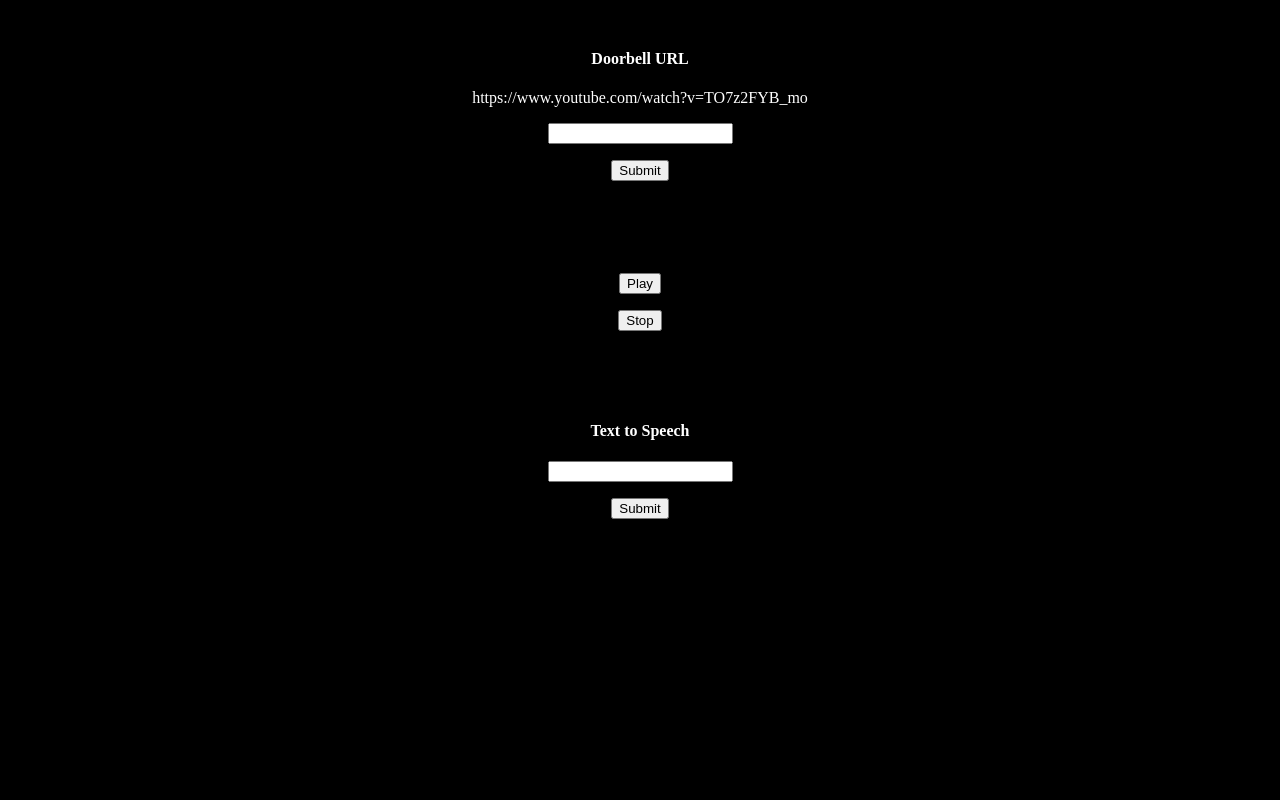
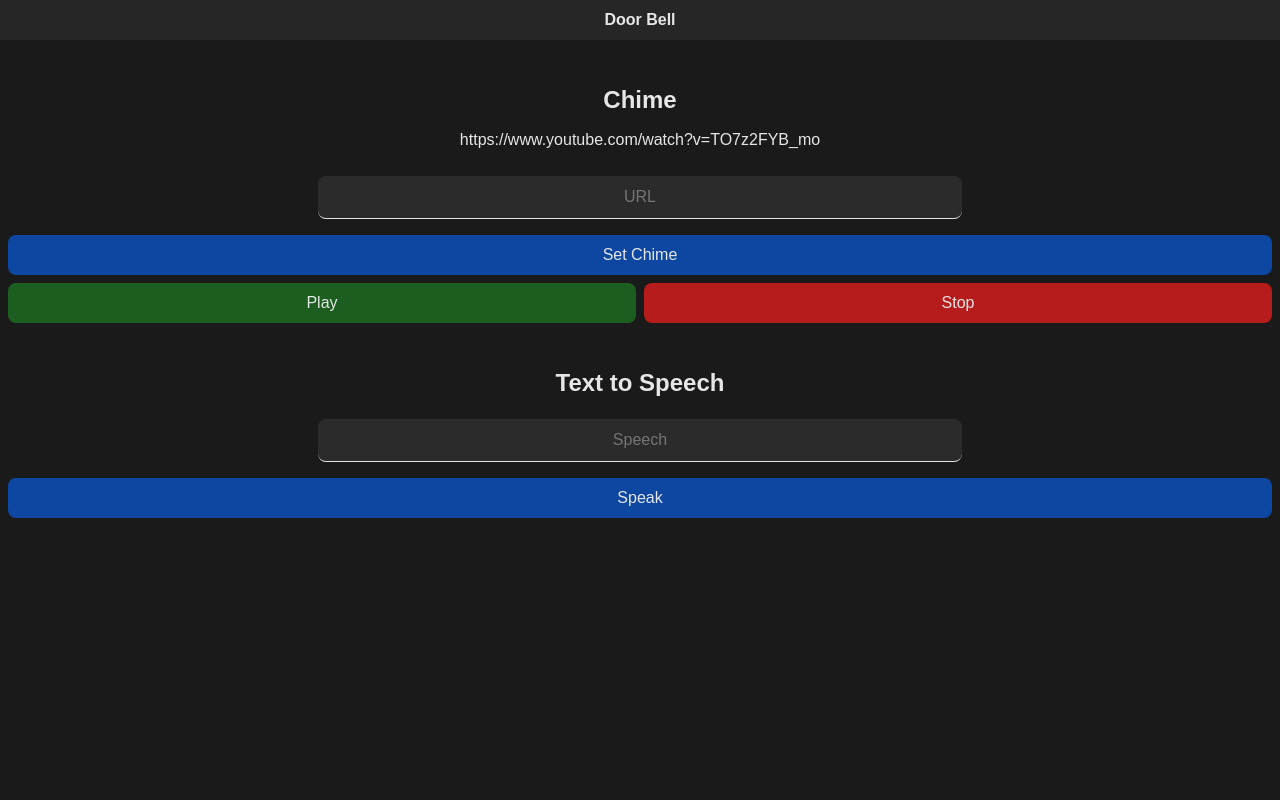
Before and after one commit to erjohns3/DoorBell, a Flask app: page / in a window 1280 px wide. Run offline with Flask 2, Linux system fonts and the light colour scheme.

Commit message:
UI stuff

```diff
--- a/templates/index.html
+++ b/templates/index.html
@@ -3,40 +3,117 @@
 
 <head>
     <meta charset="utf-8">
-    <title>Doorbell</title>
+    <title>Door Bell</title>
     <script>
         console.log("loaded");
     </script>
     <style>
         body {
-            background-color: black;
-            color: white;
+            margin: 0;
+            height: 100vh;
+            width: 100vw;
+            padding: 0;
+            background-color: hsl(0deg 0% 10%);
+            font-family: arial;
             text-align: center;
-            margin: 50px 0px;
+            display: inline-block;
+        }
+        .title {
+            background-color: hsl(0deg 0% 15%);
+            margin: 0;
+            height: 5vh;
+            line-height: 5vh;
+            font-size: 2vh;
+            color: hsl(0deg 0% 90%);
+        }
+
+        .name {
+            padding: 0;
+            margin: 5vh 0 0 0;
+            height: 5vh;
+            line-height: 5vh;
+            font-size: 3vh;
+            color: hsl(0deg 0% 90%);
+        }
+
+        .url {
+            padding: 0;
+            margin: 0;
+            height: 5vh;
+            line-height: 5vh;
+            font-size: 2vh;
+            color: hsl(0deg 0% 90%);
+        }
+
+        .form-half {
+            display: inline-block;
+        }
+
+        .button {
+            outline: none;
+            border: none;
+            padding: 0;
+            border-radius: 1vh;
+            color: hsl(0deg 0% 90%);
+            margin: 0;
+            height: 5vh;
+            font-size: 2vh;
+        }
+
+        .chime {
+            background-color: #0d47a1;
+            width: calc(100vw - 2vh);
+            margin-bottom: 1vh;
+        }
+        .play {
+            background-color: #1b5e20;
+            width: calc(50vw - 1.5vh);
+            margin-left: 1vh;
+            margin-right: 0.5vh;
+        }
+        .stop {
+            background-color: #b71c1c;
+            width: calc(50vw - 1.5vh);
+            margin-left: 0.5vh;
+            margin-right: 1vh;
+        }
+        .speak {
+            background-color: #0d47a1;
+            width: calc(100vw - 2vh);
+        }
+
+        .textbox {
+            width: 50vw;
+            height: 5vh;
+            text-align: center;
+            margin: 2vh;
+            font-size: 2vh;
+            background-color: hsl(0deg 0% 17%);
+            border: none;
+            border-radius: 1vh;
+            border-bottom: 1px solid hsl(0deg 0% 90%);
+            color: hsl(0deg 0% 90%);
         }
     </style>
 </head>
 
 <body>
-    <h4>Doorbell URL</h4>
-    <a>{{ url }}</a>
+    <h1 class="title">Door Bell</h1>
+    <h2 class="name">Chime</h2>
+    <a class="url">{{ url }}</a>
     <form action = "/url" method = "POST">
-        <p><input type = "text" name = "url" /></p>
-        <p><input type = "submit" value = "Submit" /></p>
+        <input class="textbox" type = "text" name = "url" placeholder="URL"/>
+        <input class="button chime" type = "submit" value = "Set Chime" />
     </form>
-    <br><br><br>
-    <h4></h4>
-    <form action = "/play" method = "POST">
-        <p><input type = "submit" value = "Play" /></p>
+    <form class="form-half" action = "/play" method = "POST">
+        <input class="button play" type = "submit" value = "Play" />
+    </form><form class="form-half" action = "/stop" method = "POST">
+        <input class="button stop" type = "submit" value = "Stop" />
     </form>
-    <form action = "/stop" method = "POST">
-        <p><input type = "submit" value = "Stop" /></p>
-    </form>
-    <br><br><br>
-    <h4>Text to Speech</h4>
+    <h2 class="name">Text to Speech</h2>
     <form action = "/speech" method = "POST">
-        <p><input type = "text" name = "speech" /></p>
-        <p><input type = "submit" value = "Submit" /></p>
+        <input class="textbox" type="text" name="speech" placeholder="Speech"/>
+        <input class="button speak" type="submit" value="Speak" />
     </form>
 </body>
 
```
